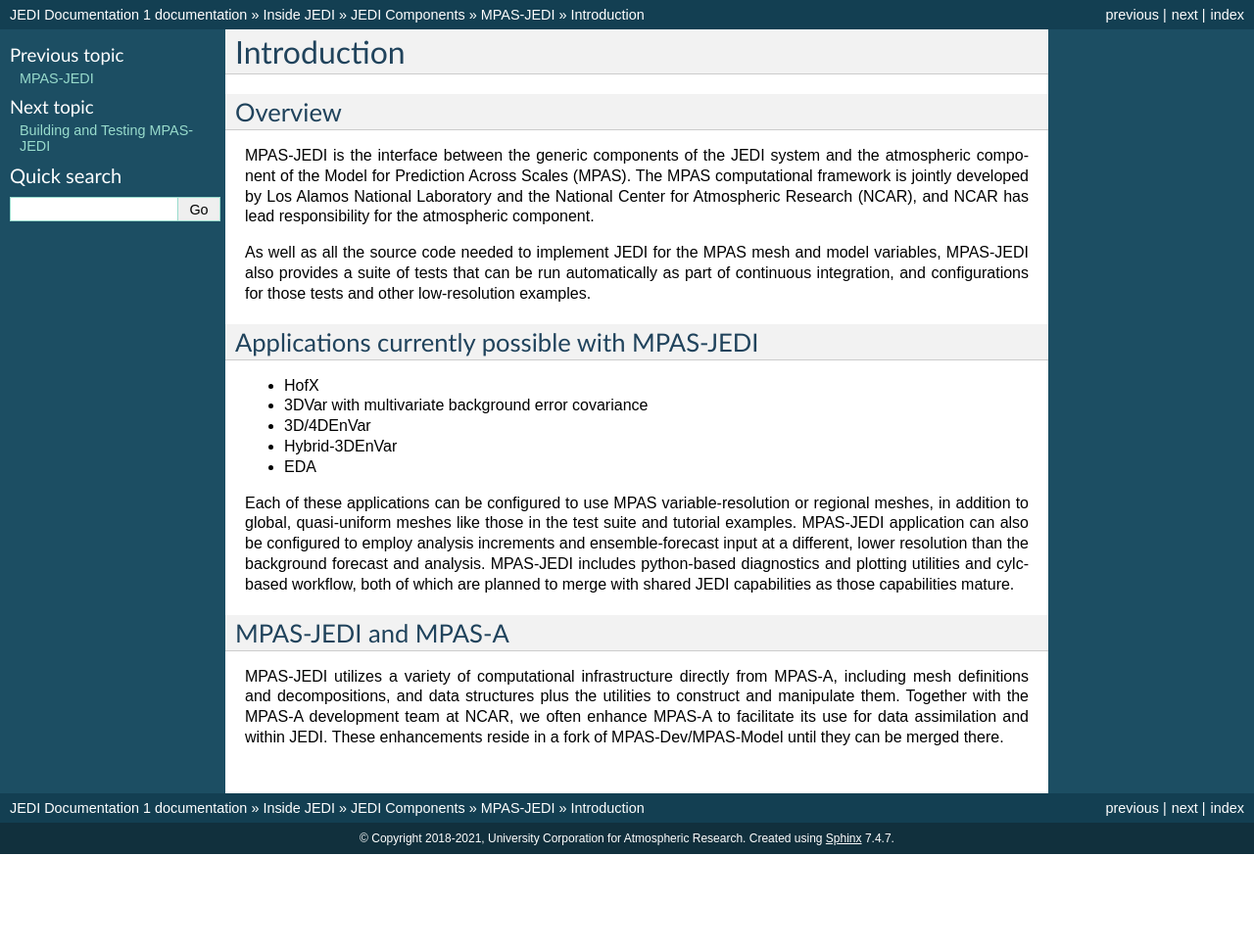
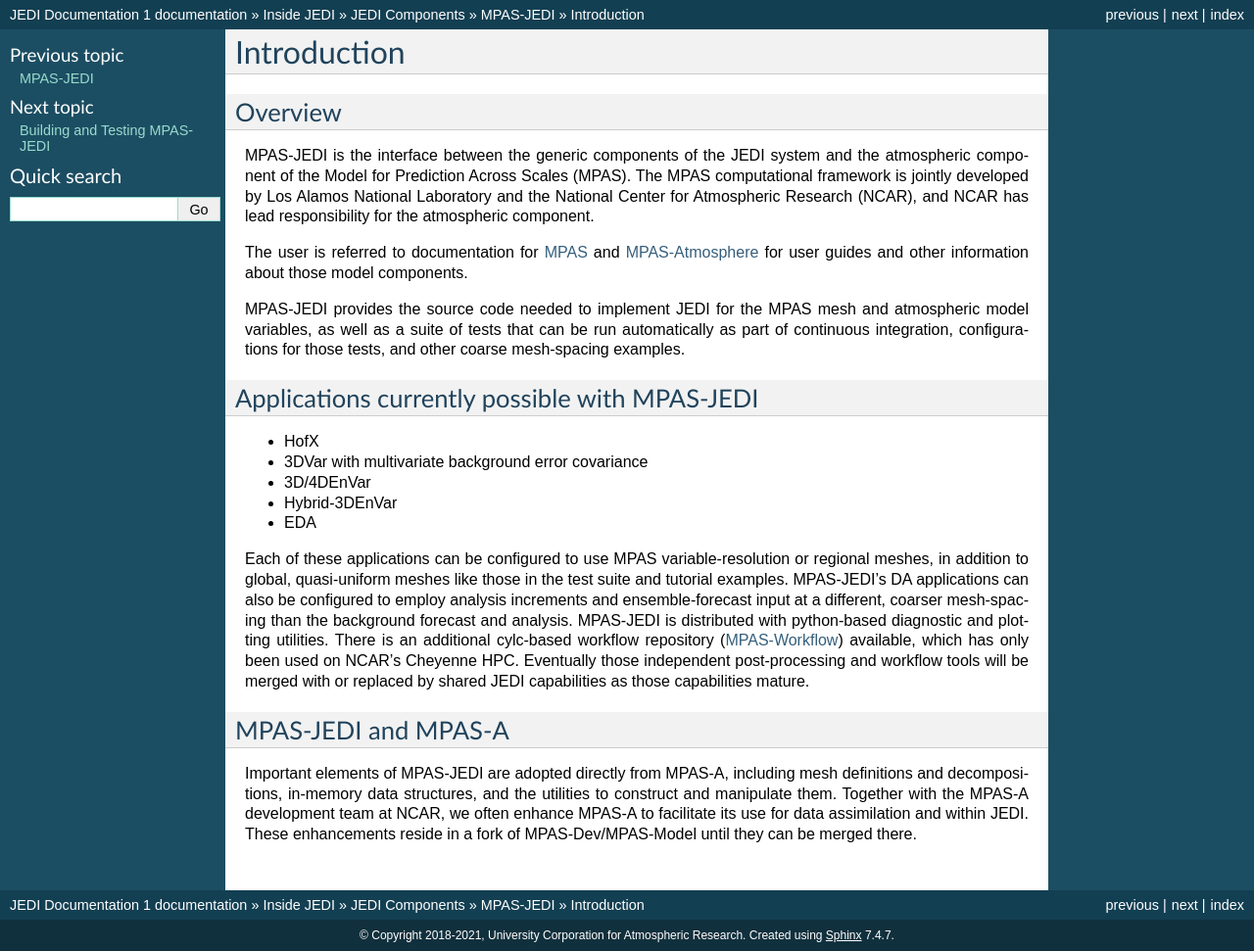
Before and after one commit to JCSDA/jedi-docs, a Sphinx documentation site: the page built from docs/inside/jedi-components/mpas-jedi/introduction.rst, in a window 1280 px wide. Shown: the whole page at 98% size. Built offline with Sphinx 7.4.7, drawn with Linux system fonts in a browser that asks for light colours; before the commit the page ends 900 px from its top, so only the background shows below that.

Commit message:
Small updates for mpas-jedi introduction (#257)
* Re-wording and links

* Address comments

```diff
--- a/docs/inside/jedi-components/mpas-jedi/introduction.rst
+++ b/docs/inside/jedi-components/mpas-jedi/introduction.rst
@@ -11,11 +11,11 @@
 by Los Alamos National Laboratory and the National Center for Atmospheric Research (NCAR), and NCAR has
 lead responsibility for the atmospheric component.
 
-.. Add links for MPAS, MPAS-A?
+The user is referred to documentation for `MPAS <https://mpas-dev.github.io/>`_ and `MPAS-Atmosphere <https://mpas-dev.github.io/atmosphere/atmosphere.html>`_ for user guides and other information about those model components.
 
-As well as all the source code needed to implement JEDI for the MPAS mesh and model variables, MPAS-JEDI also
-provides a suite of tests that can be run automatically as part of continuous integration, and configurations
-for those tests and other low-resolution examples.
+MPAS-JEDI provides the source code needed to implement JEDI for the MPAS mesh and atmospheric model variables,
+as well as a suite of tests that can be run automatically as part of continuous integration, configurations
+for those tests, and other coarse mesh-spacing examples.
 
 
 Applications currently possible with MPAS-JEDI
@@ -27,13 +27,15 @@
 - EDA
 
 Each of these applications can be configured to use MPAS variable-resolution or regional meshes, in addition
-to global, quasi-uniform meshes like those in the test suite and tutorial examples.  MPAS-JEDI application can
-also be configured to employ analysis increments and ensemble-forecast input at a different, lower resolution
-than the background forecast and analysis.
-MPAS-JEDI includes python-based diagnostics and plotting utilities and cylc-based workflow, both of
-which are planned to merge with shared JEDI capabilities as those capabilities mature.
+to global, quasi-uniform meshes like those in the test suite and tutorial examples.  MPAS-JEDI's DA applications can
+also be configured to employ analysis increments and ensemble-forecast input at a different, coarser
+mesh-spacing than the background forecast and analysis. MPAS-JEDI is distributed with python-based
+diagnostic and plotting utilities. There is an additional cylc-based workflow repository
+(`MPAS-Workflow <https://github.com/NCAR/MPAS-Workflow>`_) available, which has only been used on NCAR's Cheyenne HPC.
+Eventually those independent post-processing and workflow tools will be merged with or replaced by shared JEDI
+capabilities as those capabilities mature.
 
 MPAS-JEDI and MPAS-A
 ---------------------------------------------
 
-MPAS-JEDI utilizes a variety of computational infrastructure directly from MPAS-A, including mesh definitions and decompositions, and data structures plus the utilities to construct and manipulate them. Together with the MPAS-A development team at NCAR, we often enhance MPAS-A to facilitate its use for data assimilation and within JEDI.  These enhancements reside in a fork of MPAS-Dev/MPAS-Model until they can be merged there.
+Important elements of MPAS-JEDI are adopted directly from MPAS-A, including mesh definitions and decompositions, in-memory data structures, and the utilities to construct and manipulate them. Together with the MPAS-A development team at NCAR, we often enhance MPAS-A to facilitate its use for data assimilation and within JEDI.  These enhancements reside in a fork of MPAS-Dev/MPAS-Model until they can be merged there.
```
